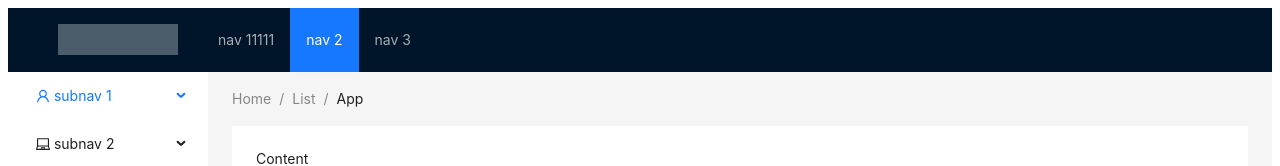
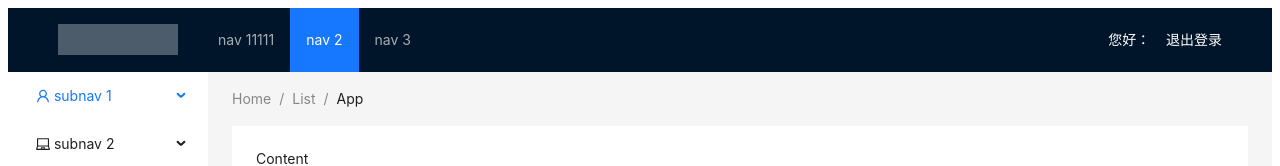
Before and after one commit to siyanwenyuan/12306-, a Vue app in the folder web/: page / in a window 1280 px wide. Shown: the top 166 px of the page. Built offline with nearby package versions, Linux system fonts and the light colour scheme; no server answers.

Commit message:
使用store来保存登录信息

```diff
--- a/web/src/components/the-header.vue
+++ b/web/src/components/the-header.vue
@@ -1,6 +1,13 @@
 <template>
   <a-layout-header class="header">
     <div class="logo" />
+
+    <div style="float: right; color: white;">
+      您好：{{member.mobile}} &nbsp;&nbsp;
+      <router-link to="/login" style="color: white;">
+        退出登录
+      </router-link>
+    </div>
     <a-menu
         v-model:selectedKeys="selectedKeys1"
         theme="dark"
@@ -17,14 +24,20 @@
 <script>
 
 import { defineComponent,ref } from 'vue';
+import store from "@/store";
 
 
 export default defineComponent({
   name: "the-header-view",
   setup() {
 
+    //读取到这个数据
+    let member = store.state.member;
+
     return {
       selectedKeys1: ref(['2']),
+      member
+
     /*  collapsed: ref(false),
       openKeys: ref(['sub1']),*/
 
--- a/web/src/store/index.js
+++ b/web/src/store/index.js
@@ -2,10 +2,14 @@
 
 export default createStore({
   state: {
+    member: {}
   },
   getters: {
   },
   mutations: {
+    setMember(state,_member){
+      state.member=_member;
+    }
   },
   actions: {
   },
--- a/web/src/views/login.vue
+++ b/web/src/views/login.vue
@@ -45,6 +45,7 @@
 import axios from 'axios';
 import { notification } from 'ant-design-vue';
 import { useRouter } from 'vue-router'
+import store from "@/store";
 
 export default defineComponent({
   name: "login-view",
@@ -76,6 +77,8 @@
         if (data.success) {
           // 登录成功，跳到控台主页
           router.push("/");
+          store.commit("setMember",data.content);
+
         } else {
           notification.error({ description: data.message });
         }
```
Also changed, not shown: 2 other files (tests, documents, lock files or other folders).
